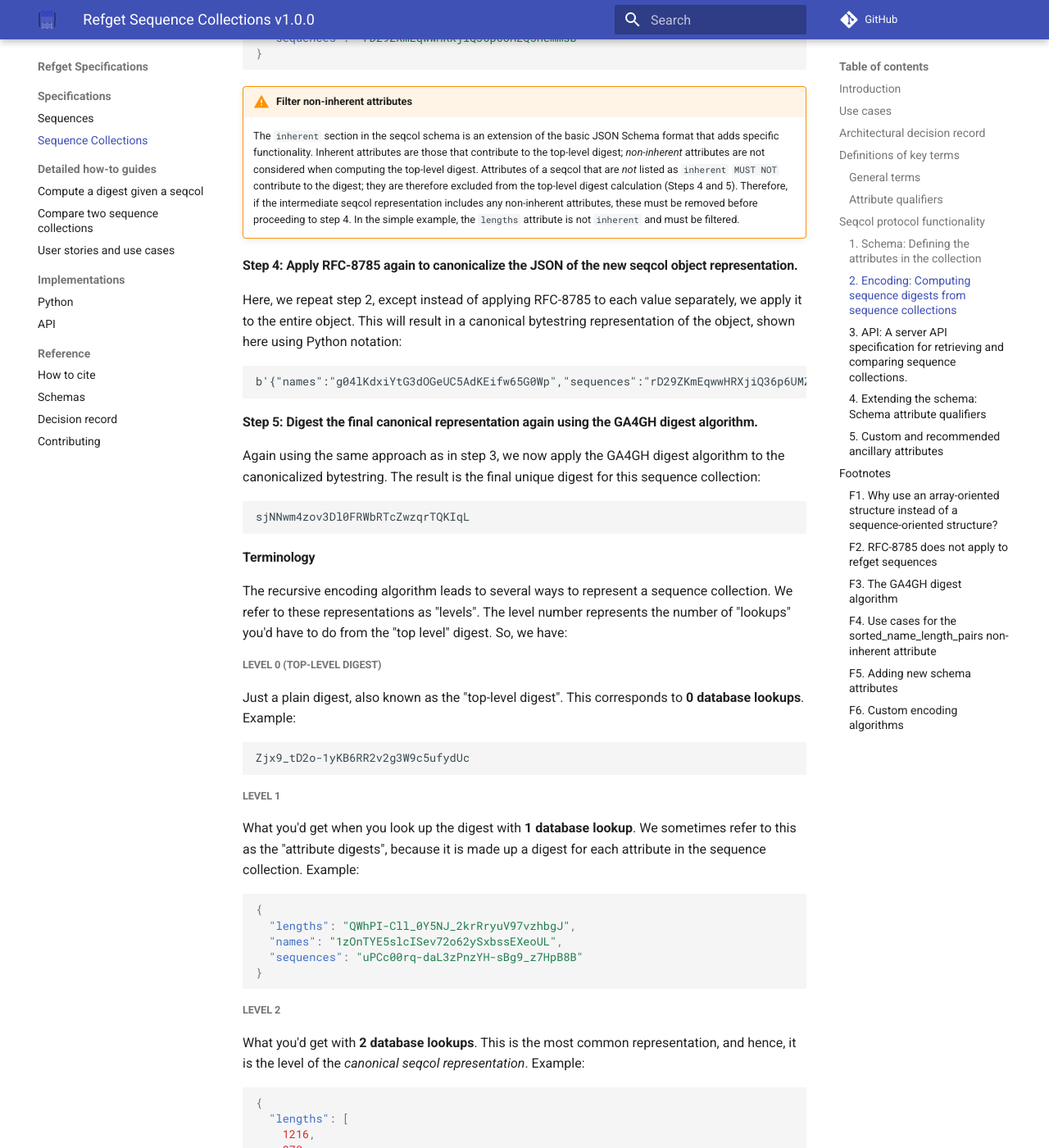
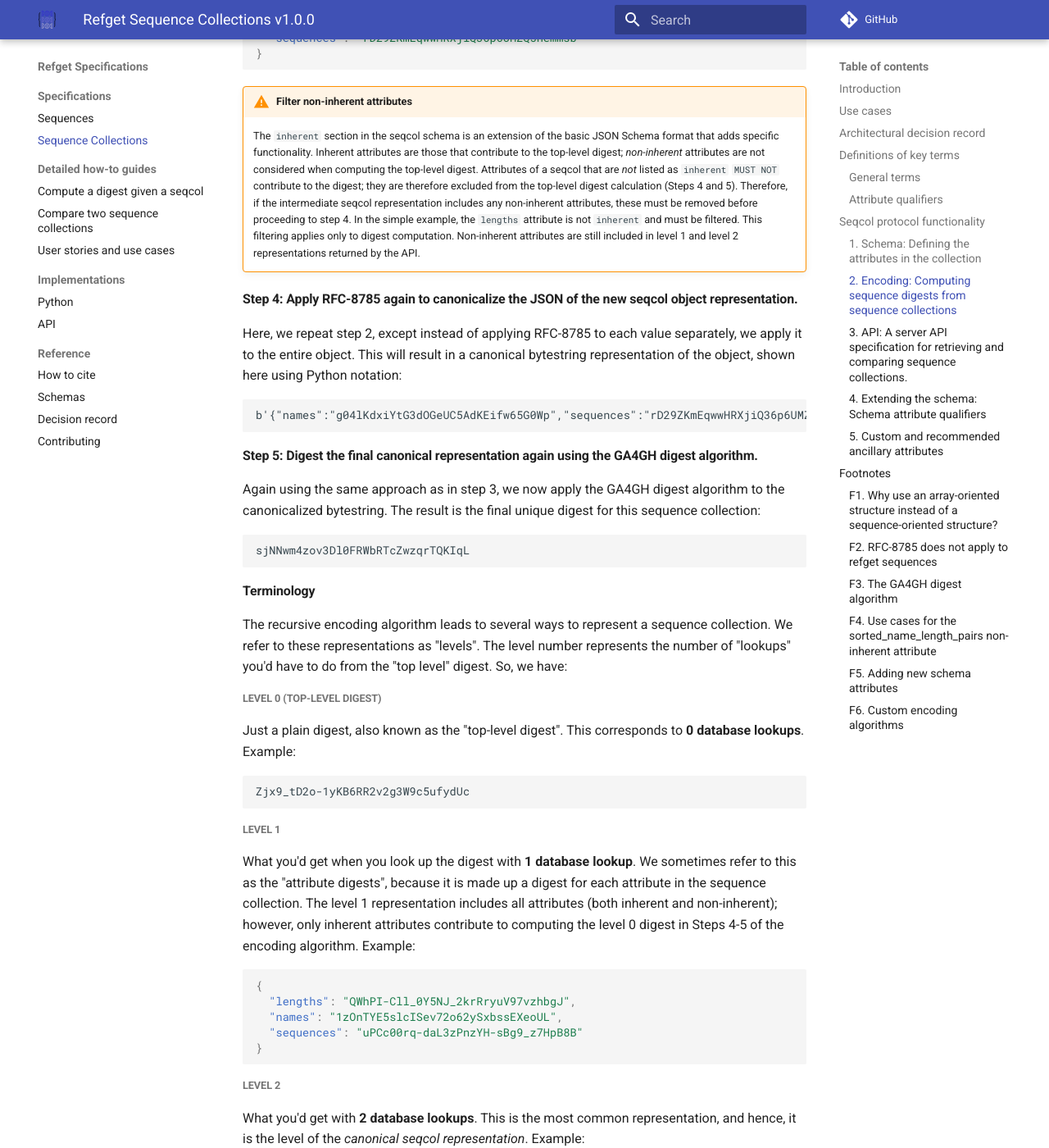
Before and after one commit to ga4gh/refget, an MkDocs documentation site: the page built from docs/seqcols/README.md, in a window 1280 px wide and 1400 px high, scrolled down 7046 px. Shown: the whole window at 82% size. Built offline with MkDocs 1.6.1 and Material for MkDocs 9.7.7, drawn with Linux system fonts in a browser that asks for light colours; comment, search, counter and statistics services are not loaded.

Commit message:
minor clarification on inherent filtering

````diff
--- a/docs/seqcols/README.md
+++ b/docs/seqcols/README.md
@@ -247,6 +247,7 @@ Applying this to each value will produce the following structure:
     Attributes of a seqcol that are *not* listed as `inherent` `MUST NOT` contribute to the digest; they are therefore excluded from the top-level digest calculation (Steps 4 and 5).
     Therefore, if the intermediate seqcol representation includes any non-inherent attributes, these must be removed before proceeding to step 4.
     In the simple example, the `lengths` attribute is not `inherent` and must be filtered.
+    This filtering applies only to digest computation. Non-inherent attributes are still included in level 1 and level 2 representations returned by the API.
 
 
 #### Step 4: Apply RFC-8785 again to canonicalize the JSON of the new seqcol object representation.
@@ -280,7 +281,7 @@ Zjx9_tD2o-1yKB6RR2v2g3W9c5ufydUc
 
 ##### Level 1
 
-What you'd get when you look up the digest with **1 database lookup**. We sometimes refer to this as the "attribute digests", because it is made up a digest for each attribute in the sequence collection. Example:
+What you'd get when you look up the digest with **1 database lookup**. We sometimes refer to this as the "attribute digests", because it is made up a digest for each attribute in the sequence collection. The level 1 representation includes all attributes (both inherent and non-inherent); however, only inherent attributes contribute to computing the level 0 digest in Steps 4-5 of the encoding algorithm. Example:
 
 ```json
 {
````
